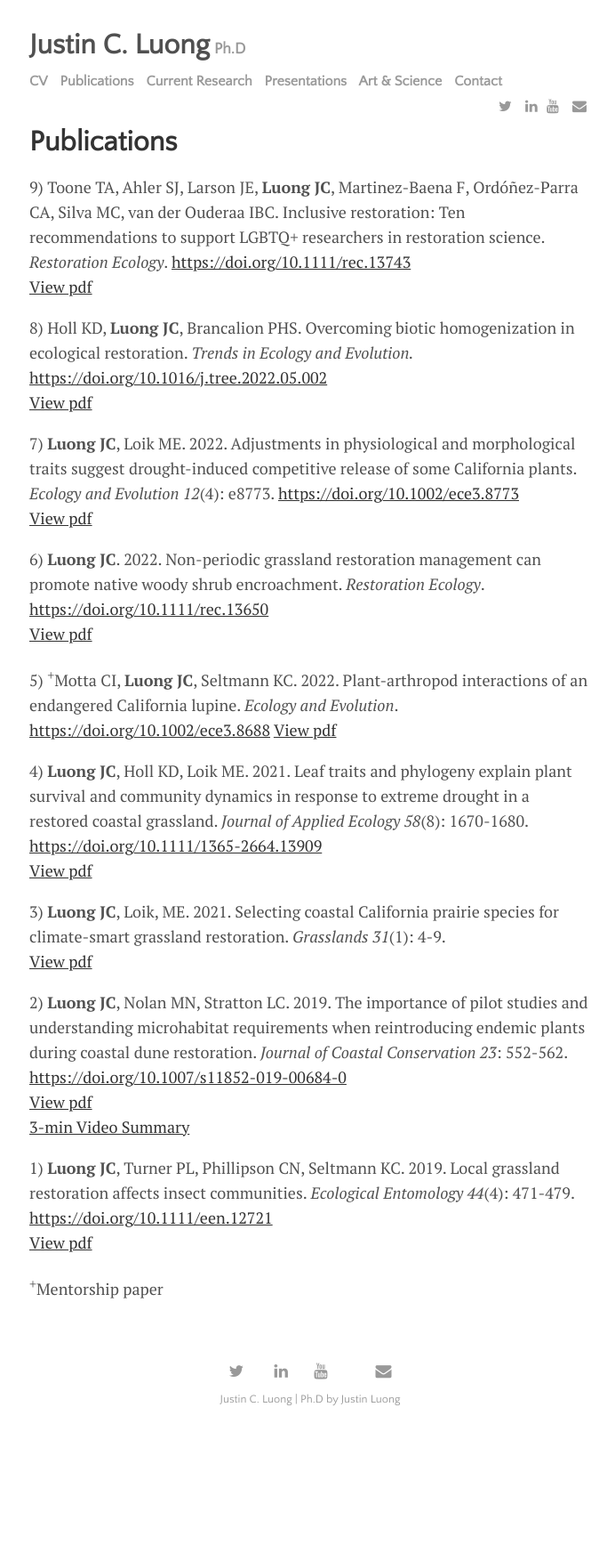
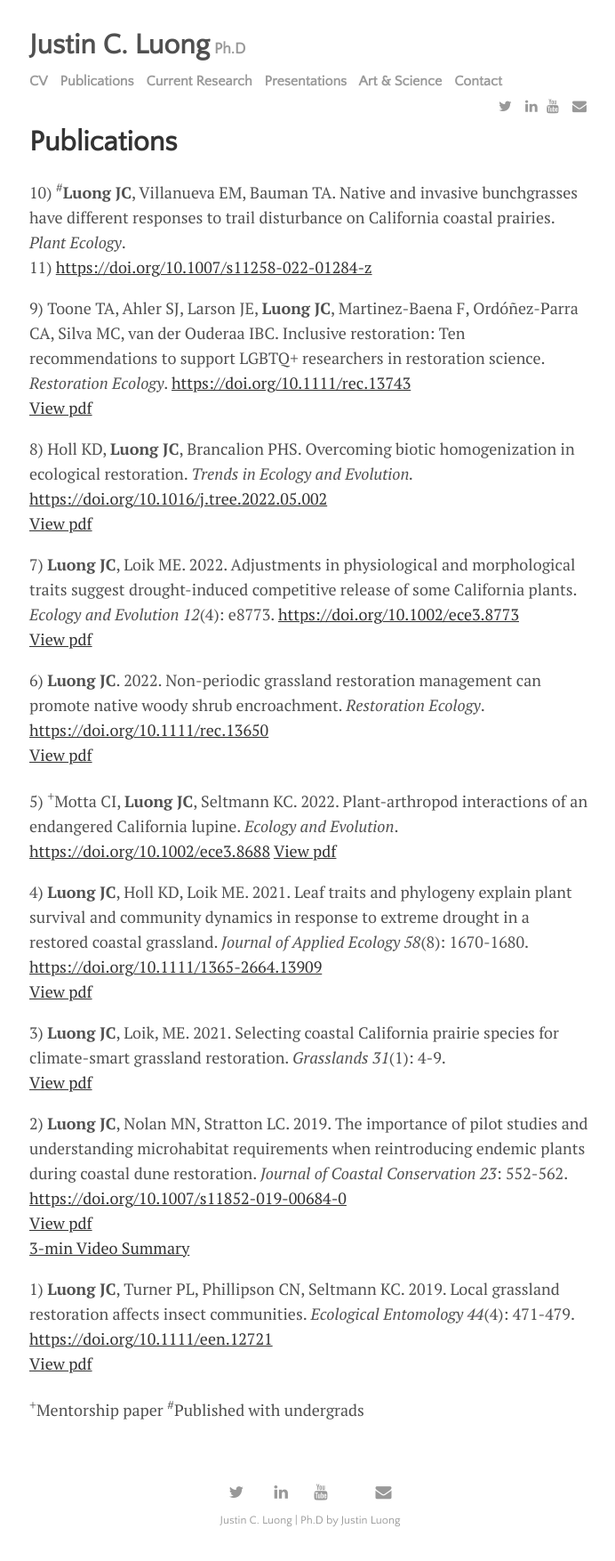
Before and after one commit to austinluong/justinluong.com, a Jekyll site: the page built from menu/publications.md, in a window 1280 px wide. Shown: the whole page at 89% size, without its empty margins (291-983 px from the left). Built offline with Jekyll 4.4.1, drawn with Linux system fonts in a browser that asks for light colours; nearby versions of some CDN libraries; before the commit the page ends 1618 px from its top, so only the background shows below that.

Commit message:
Update publications.md

```diff
--- a/menu/publications.md
+++ b/menu/publications.md
@@ -2,6 +2,9 @@
 layout: page
 title: Publications
 ---
+10) <sup>#</sup>**Luong JC**, Villanueva EM, Bauman TA. Native and invasive bunchgrasses have different responses to trail disturbance on California coastal prairies. *Plant Ecology*.
+11) <https://doi.org/10.1007/s11258-022-01284-z>
+
 9) Toone TA, Ahler SJ, Larson JE, **Luong JC**, Martinez-Baena F, Ordóñez-Parra CA, Silva MC, van der Ouderaa IBC. Inclusive restoration: Ten recommendations to support LGBTQ+ researchers in restoration science. *Restoration Ecology*.
 <https://doi.org/10.1111/rec.13743>
 [View pdf]({{site.baseurl}}/assets/pdf/TooneAhlerLarsonLuong..etal2022RestorationEcologyLGBTQInclusivity.pdf)
@@ -41,3 +44,4 @@ when reintroducing endemic plants during coastal dune restoration. *Journal of C
 [View pdf]({{site.baseurl}}/assets/pdf/Luong_et_al-2019-Ecological_Entomology.pdf)
 
 <sup>+</sup>Mentorship paper
+<sup>#</sup>Published with undergrads
```
